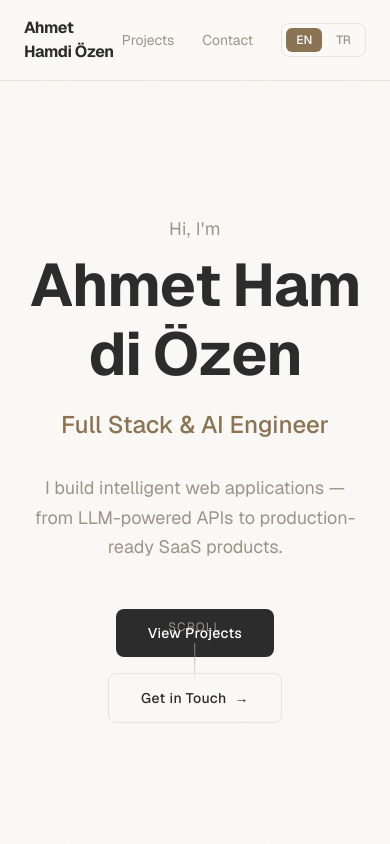
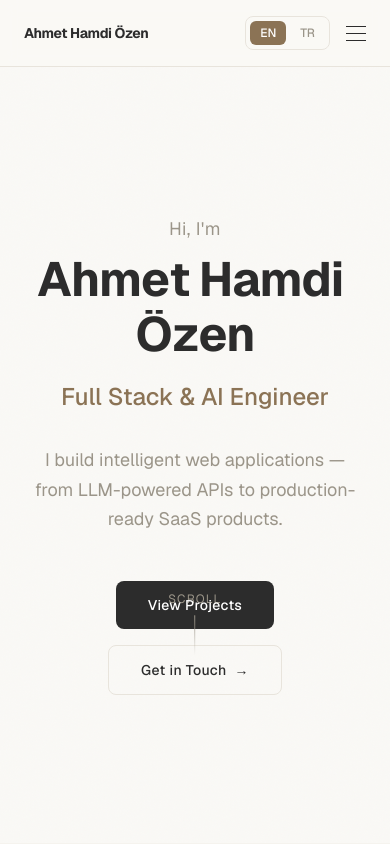
Before and after one commit to ahmethamdiozen/portfolio, a Next.js app: page /en in a window 390 px wide. Shown: the top 844 px of the page. Built offline with nearby package versions, Linux system fonts and the light colour scheme.

Commit message:
fix: mobile responsiveness — hamburger menu, hero font size, cursor on touch devices

```diff
--- a/app/globals.css
+++ b/app/globals.css
@@ -17,9 +17,11 @@ body {
   -webkit-font-smoothing: antialiased;
 }
 
-/* Custom cursor — hide system cursor */
-* {
-  cursor: none !important;
+/* Custom cursor — hide system cursor (only on pointer devices) */
+@media (pointer: fine) {
+  * {
+    cursor: none !important;
+  }
 }
 
 /* Text selection */
--- a/components/Hero.tsx
+++ b/components/Hero.tsx
@@ -41,7 +41,7 @@ export default function Hero({ locale }: HeroProps) {
         </div>
 
         {/* Name — char by char */}
-        <h1 className="text-6xl md:text-8xl font-bold text-[#2C2C2C] mb-4 tracking-tight leading-none">
+        <h1 className="text-5xl sm:text-6xl md:text-8xl font-bold text-[#2C2C2C] mb-4 tracking-tight leading-none">
           {name.split("").map((char, i) => (
             <span key={i} className="inline-block overflow-hidden">
               <motion.span
--- a/components/Navbar.tsx
+++ b/components/Navbar.tsx
@@ -3,37 +3,40 @@
 import Link from "next/link";
 import { useLocale, useTranslations } from "next-intl";
 import { usePathname, useRouter } from "next/navigation";
-import { motion } from "framer-motion";
-
-function NavLink({
-  href,
-  children,
-}: {
-  href: string;
-  children: React.ReactNode;
-}) {
-  return (
-    <Link
-      href={href}
-      className="group relative text-sm text-[#9B9589] hover:text-[#2C2C2C] transition-colors duration-300"
-    >
-      {children}
-      <span className="absolute -bottom-0.5 left-0 h-px w-0 bg-[#8B7355] transition-all duration-300 group-hover:w-full" />
-    </Link>
-  );
-}
+import { motion, AnimatePresence } from "framer-motion";
+import { useState } from "react";
 
 export default function Navbar() {
   const t = useTranslations("nav");
   const locale = useLocale();
   const pathname = usePathname();
   const router = useRouter();
+  const [menuOpen, setMenuOpen] = useState(false);
 
   const switchLocale = (newLocale: string) => {
     const segments = pathname.split("/");
     segments[1] = newLocale;
     router.push(segments.join("/"));
   };
+
+  const LocaleSwitcher = () => (
+    <div className="flex items-center gap-1 border border-[#E8E4DC] rounded-lg p-1">
+      {(["en", "tr"] as const).map((loc) => (
+        <motion.button
+          key={loc}
+          onClick={() => switchLocale(loc)}
+          className={`px-2.5 py-1 text-xs rounded-md font-medium transition-colors duration-200 ${
+            locale === loc
+              ? "bg-[#8B7355] text-white"
+              : "text-[#9B9589] hover:text-[#2C2C2C]"
+          }`}
+          whileTap={{ scale: 0.95 }}
+        >
+          {loc.toUpperCase()}
+        </motion.button>
+      ))}
+    </div>
+  );
 
   return (
     <motion.nav
@@ -45,7 +48,7 @@ export default function Navbar() {
       <div className="max-w-6xl mx-auto px-6 py-4 flex items-center justify-between">
         <Link
           href={`/${locale}`}
-          className="group font-bold text-[#2C2C2C] tracking-tight relative"
+          className="group font-bold text-[#2C2C2C] tracking-tight relative text-sm sm:text-base"
         >
           <span className="transition-colors duration-300 group-hover:text-[#8B7355]">
             Ahmet Hamdi Özen
@@ -53,29 +56,81 @@ export default function Navbar() {
           <span className="absolute -bottom-0.5 left-0 h-px w-0 bg-[#8B7355] transition-all duration-300 group-hover:w-full" />
         </Link>
 
-        <div className="flex items-center gap-7">
-          <NavLink href={`/${locale}#projects`}>{t("projects")}</NavLink>
-          <NavLink href={`/${locale}#contact`}>{t("contact")}</NavLink>
+        {/* Desktop */}
+        <div className="hidden sm:flex items-center gap-7">
+          <Link
+            href={`/${locale}#projects`}
+            className="group relative text-sm text-[#9B9589] hover:text-[#2C2C2C] transition-colors duration-300"
+          >
+            {t("projects")}
+            <span className="absolute -bottom-0.5 left-0 h-px w-0 bg-[#8B7355] transition-all duration-300 group-hover:w-full" />
+          </Link>
+          <Link
+            href={`/${locale}#contact`}
+            className="group relative text-sm text-[#9B9589] hover:text-[#2C2C2C] transition-colors duration-300"
+          >
+            {t("contact")}
+            <span className="absolute -bottom-0.5 left-0 h-px w-0 bg-[#8B7355] transition-all duration-300 group-hover:w-full" />
+          </Link>
+          <LocaleSwitcher />
+        </div>
 
-          {/* Locale switcher */}
-          <div className="flex items-center gap-1 border border-[#E8E4DC] rounded-lg p-1">
-            {(["en", "tr"] as const).map((loc) => (
-              <motion.button
-                key={loc}
-                onClick={() => switchLocale(loc)}
-                className={`px-2.5 py-1 text-xs rounded-md font-medium transition-colors duration-200 ${
-                  locale === loc
-                    ? "bg-[#8B7355] text-white"
-                    : "text-[#9B9589] hover:text-[#2C2C2C]"
-                }`}
-                whileTap={{ scale: 0.95 }}
-              >
-                {loc.toUpperCase()}
-              </motion.button>
-            ))}
-          </div>
+        {/* Mobile */}
+        <div className="flex sm:hidden items-center gap-3">
+          <LocaleSwitcher />
+          <button
+            onClick={() => setMenuOpen(!menuOpen)}
+            className="flex flex-col justify-center gap-1.5 p-1 w-6 h-6"
+            aria-label="Toggle menu"
+          >
+            <motion.span
+              className="block w-5 h-px bg-[#2C2C2C] origin-center"
+              animate={{ rotate: menuOpen ? 45 : 0, y: menuOpen ? 6 : 0 }}
+              transition={{ duration: 0.3 }}
+            />
+            <motion.span
+              className="block w-5 h-px bg-[#2C2C2C]"
+              animate={{ opacity: menuOpen ? 0 : 1 }}
+              transition={{ duration: 0.2 }}
+            />
+            <motion.span
+              className="block w-5 h-px bg-[#2C2C2C] origin-center"
+              animate={{ rotate: menuOpen ? -45 : 0, y: menuOpen ? -6 : 0 }}
+              transition={{ duration: 0.3 }}
+            />
+          </button>
         </div>
       </div>
+
+      {/* Mobile dropdown */}
+      <AnimatePresence>
+        {menuOpen && (
+          <motion.div
+            className="sm:hidden border-t border-[#E8E4DC] bg-[#FAF9F6] overflow-hidden"
+            initial={{ height: 0, opacity: 0 }}
+            animate={{ height: "auto", opacity: 1 }}
+            exit={{ height: 0, opacity: 0 }}
+            transition={{ duration: 0.3, ease: [0.33, 1, 0.68, 1] }}
+          >
+            <div className="px-6 py-5 flex flex-col gap-5">
+              <Link
+                href={`/${locale}#projects`}
+                onClick={() => setMenuOpen(false)}
+                className="text-sm text-[#9B9589] hover:text-[#2C2C2C] transition-colors duration-300"
+              >
+                {t("projects")}
+              </Link>
+              <Link
+                href={`/${locale}#contact`}
+                onClick={() => setMenuOpen(false)}
+                className="text-sm text-[#9B9589] hover:text-[#2C2C2C] transition-colors duration-300"
+              >
+                {t("contact")}
+              </Link>
+            </div>
+          </motion.div>
+        )}
+      </AnimatePresence>
     </motion.nav>
   );
 }
```
